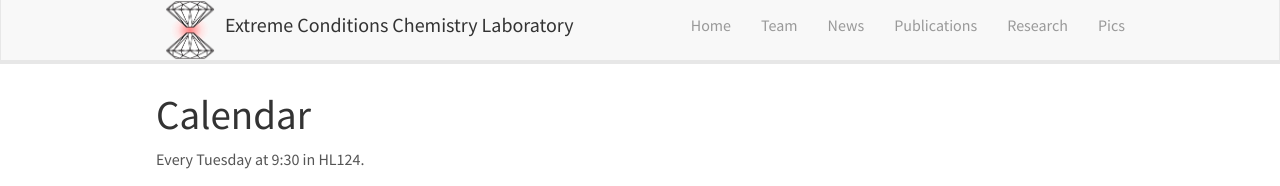
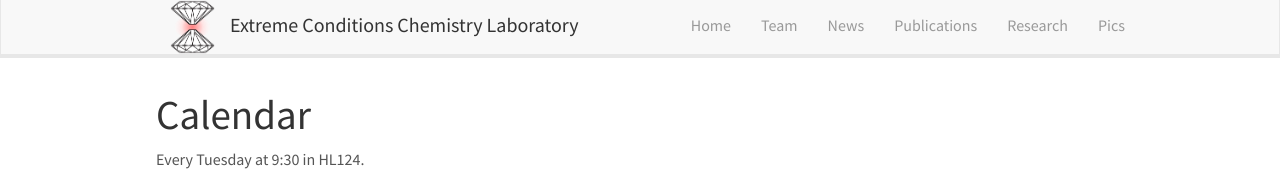
Before and after one commit to eccl-jsi/eccl-jsi.github.io, a Jekyll site: the page built from _pages/mini_lecture_series.md, in a window 1280 px wide. Shown: the top 186 px of the page. Built offline with Jekyll 4.4.1, drawn with Linux system fonts in a browser that asks for light colours; nearby versions of some CDN libraries.

Commit message:
Update header.html

```diff
--- a/_includes/header.html
+++ b/_includes/header.html
@@ -7,7 +7,7 @@
 		<span class="icon-bar"></span>
 		<span class="icon-bar"></span>
 	  </button>
-    <object class="logo" data="/images/favicon.png" type="image/png" width="50" hspace="10" align="left"></object>
+    <object class="logo" data="/images/favicon.png" type="image/png" width="45" hspace="15" align="left"></object>
     <a class="navbar-brand" href="{{ site.url }}{{ site.baseurl }}/">Extreme Conditions Chemistry Laboratory</a>
 	</div>
 	<div class="collapse navbar-collapse" id="navbar-collapse-1">
```
